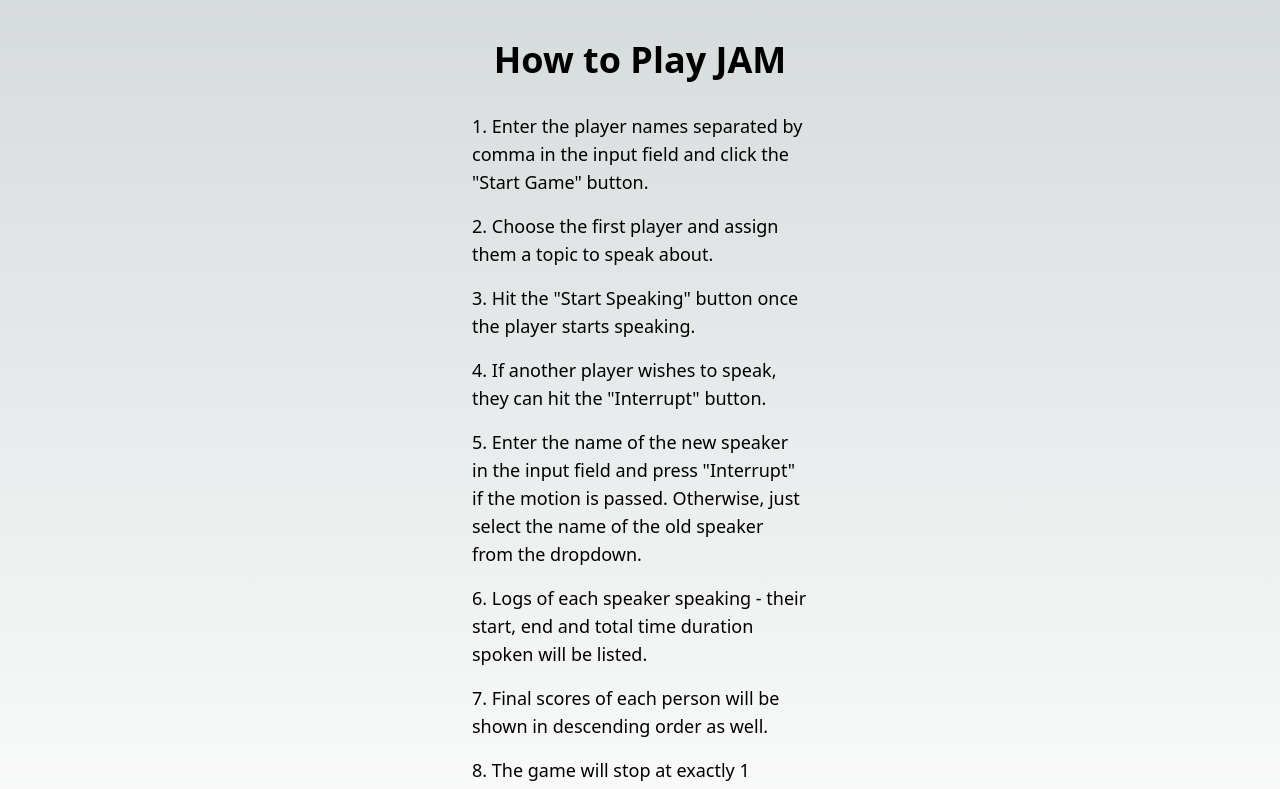
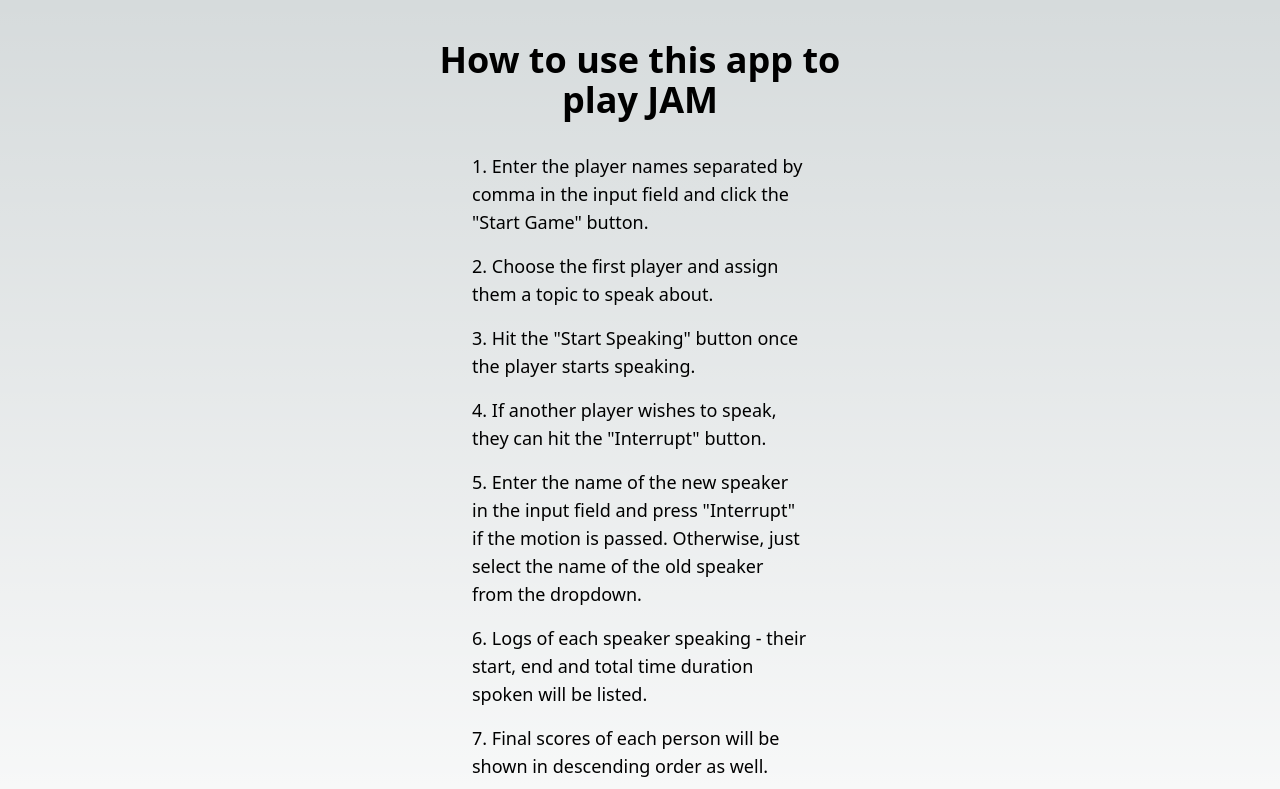
Before and after one commit to aldrinjenson/jamjam, a Next.js app: page /instructions in a window 1280 px wide. Shown: the top 789 px of the page. Built offline with nearby package versions, Linux system fonts and the light colour scheme.

Commit message:
css improvements

```diff
--- a/src/components/FirstCall.jsx
+++ b/src/components/FirstCall.jsx
@@ -31,7 +31,7 @@ const FirstCall = ({ players, setFirstPlayer, setCurrPlayer }) => {
           value={inputValue}
           onChange={handleInputChange}
           autoComplete='off'
-          className='focus:ring-indigo-500 focus:border-indigo-500 block w-full pr-10 sm:text-sm border-gray-300 rounded-md'
+          className='focus:ring-indigo-500 focus:border-indigo-500 block w-full pr-10 sm:text-sm border-gray-300 rounded-md p-3'
           placeholder='Enter first player name'
         />
         {suggestions.length > 0 && (
@@ -48,6 +48,7 @@ const FirstCall = ({ players, setFirstPlayer, setCurrPlayer }) => {
           </ul>
         )}
       </div>
+      <br />
     </div>
   );
 };
--- a/src/pages/index.js
+++ b/src/pages/index.js
@@ -30,6 +30,7 @@ export default function Home() {
           setCurrPlayer={setCurrPlayer}
         />
         <p>Current Player: {currPlayer}</p>
+        <br />
 
         <StopwatchTimer
           interruptedNames={players}
--- a/src/pages/instructions.jsx
+++ b/src/pages/instructions.jsx
@@ -4,7 +4,9 @@ import React from "react";
 const Instructions = () => {
   return (
     <div className='flex flex-col items-center justify-center mx-auto max-w-lg py-10 px-4 sm:px-6 lg:px-8'>
-      <h1 className='text-4xl font-bold text-center mb-8'>How to Play JAM</h1>
+      <h1 className='text-4xl font-bold text-center mb-8'>
+        How to use this app to play JAM
+      </h1>
       <div className='w-full md:w-3/4'>
         <ol className='list-decimal list-inside text-lg mb-8'>
           <li className='mb-4'>
--- a/src/styles/globals.css
+++ b/src/styles/globals.css
@@ -8,13 +8,13 @@
   --background-end-rgb: 255, 255, 255;
 }
 
-@media (prefers-color-scheme: dark) {
+/* @media (prefers-color-scheme: dark) {
   :root {
     --foreground-rgb: 255, 255, 255;
     --background-start-rgb: 0, 0, 0;
     --background-end-rgb: 0, 0, 0;
   }
-}
+} */
 
 body {
   color: rgb(var(--foreground-rgb));
```
